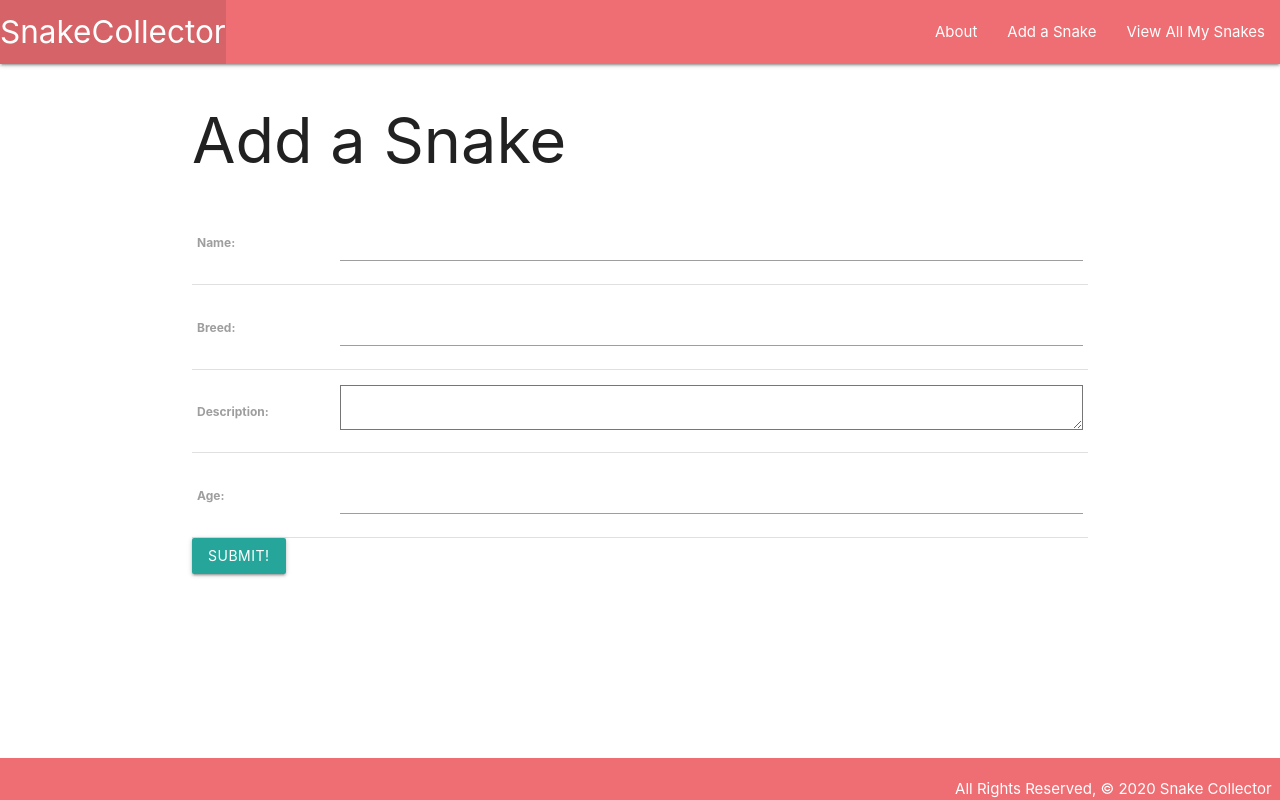
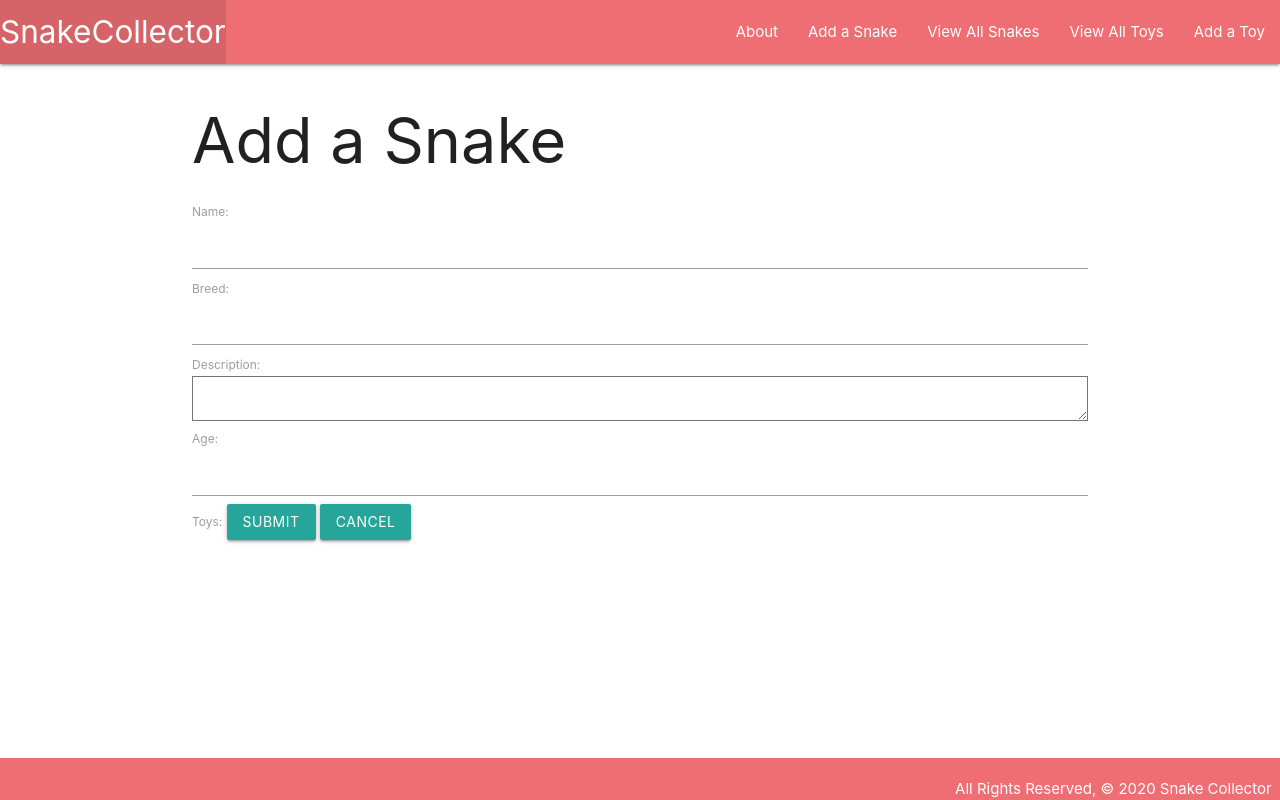
Before and after one commit to luxvalerian/snakeCollector, a Django app: page /snakes/create/ in a window 1280 px wide. Run offline with Django 3.2, Linux system fonts and the light colour scheme; data that the repository does not hold is empty.

Commit message:
changes to toys

```diff
--- a/main_app/models.py
+++ b/main_app/models.py
@@ -5,19 +5,24 @@
 MEALS = (
     ('B', 'Breakfast'),
     ('K', 'Second Breakfast'),
-    ('E', 'Elevenses'),
-    ('L', 'Luncheon'),
-    ('A', 'Afternoon Tea'),
-    ('D', 'Dinner'),
-    ('S', 'Supper')
+    ('L', 'Lunch'),
+    ('D', 'Dinner')
 )
 
 # Create your models here.
+class Toy(models.Model):
+    name = models.CharField(max_length=50)
+    color = models.CharField(max_length=20)
+
+    def __str__(self):
+        return f"A {self.color} {self.name}"
+
 class Snake(models.Model):
     name = models.CharField(max_length=100)
     breed = models.CharField(max_length=100)
     description = models.TextField(max_length=250)
     age = models.IntegerField()
+    toys = models.ManyToManyField(Toy)
 
     def __str__(self):
         return self.name
--- a/main_app/templates/base.html
+++ b/main_app/templates/base.html
@@ -1,5 +1,4 @@
 {% load static %}
-
 
 <!DOCTYPE html>
 <html lang="en">
@@ -11,7 +10,6 @@
   <link rel="stylesheet" href="https://cdnjs.cloudflare.com/ajax/libs/materialize/1.0.0/css/materialize.min.css">
   <link rel="stylesheet" type="text/css" href="{% static 'css/style.css' %}">
   <script src="https://cdnjs.cloudflare.com/ajax/libs/materialize/1.0.0/js/materialize.min.js"></script>
-
 </head>
 <body>
   <header class="navbar-fixed">
@@ -23,13 +21,16 @@
         <ul class="right">
           <li><a href="{% url 'about' %}">About</a></li>
           <li><a href="{% url 'snakes_create' %}">Add a Snake</a></li>
-          <li><a href="{% url 'index' %}">View All My Snakes</a></li>
+          <li><a href="{% url 'index' %}">View All Snakes</a></li>
+          <li><a href="{% url 'toys_index' %}">View All Toys</a></li>
+          <li><a href="{% url 'toys_create' %}">Add a Toy</a></li>
         </ul>
       </div>
     </nav>
   </header>
   <main class="container">
     {% block content %}
+
     {% endblock %}
   </main>
   <footer class="page-footer">
--- a/main_app/templates/main_app/snake_form.html
+++ b/main_app/templates/main_app/snake_form.html
@@ -1,17 +1,19 @@
 {% extends 'base.html' %}
 
 {% block content %}
+
     {% if object %}
         <h1>Edit <span class="teal-text">{{object.name}}</span></h1>
     {% else %}
         <h1>Add a Snake</h1>
     {% endif %}
 
-  <form action="" method="post">
-    {% csrf_token %}
-    <table>
-      {{ form.as_table }}
-    </table>
-    <input type="submit" value="Submit!" class="btn">
+    <form action="" method="post">
+      {% csrf_token %}
+
+      {{ form }}
+
+      <input type="submit" value="Submit" class="btn">
+      <a class="btn" href="{% url 'index' %}">Cancel</a>
   </form>
 {% endblock %}
--- a/main_app/urls.py
+++ b/main_app/urls.py
@@ -1,4 +1,5 @@
-from django.urls import path
+from django.contrib import admin
+from django.urls import path, include
 from . import views
 
 urlpatterns = [
@@ -10,4 +11,10 @@
     path('snakes/<int:pk>/update/', views.SnakeUpdate.as_view(), name='snakes_update'),
     path('snakes/<int:pk>/delete/', views.SnakeDelete.as_view(), name='snakes_delete'),
     path('snakes/<int:snake_id>/add_feeding/', views.add_feeding, name='add_feeding'),
+    path('snakes/<int:snake_id>/assoc_toy/<int:toy_id/', views.assoc_toy, name='assoc_toy'),
+    path('toys/', views.ToyList.as_view(), name='toys_index'),
+    path('toys/<int:pk>/', views.ToyDetail.as_view(), name='toys_detail'),
+    path('toys/create/', views.ToyCreate.as_view(), name='toys_create'),
+    path('toys/<int:pk>/update/', views.ToyUpdate.as_view(), name='toys_update'),
+    path('toys/<int:pk>/delete/', views.ToyDelete.as_view(), name='toys_delete'),
 ]
--- a/main_app/views.py
+++ b/main_app/views.py
@@ -1,7 +1,8 @@
 from django.shortcuts import render, redirect
 from django.views.generic.edit import CreateView, UpdateView, DeleteView
+from django.views.generic import ListView, DetailView
 
-from .models import Snake
+from .models import Snake, Toy
 from .forms import FeedingForm
 
 
@@ -19,10 +20,13 @@
 
 def snakes_detail(request, snake_id):
     snake = Snake.objects.get(id=snake_id)
+    toys_snake_doesnt_have = Toys.objects.exclude(id__in = snake.toys.all().values_list('id'))
     feeding_form = FeedingForm()
+
     return render(request, 'snakes/detail.html', {
         'snake': snake,
-        'feeding_form': feeding_form
+        'feeding_form': feeding_form,
+        'toys': toys_snake_doesnt_have
 
         })
 
@@ -34,6 +38,14 @@
     new_feeding.save()
   return redirect('detail', snake_id=snake_id)
 
+def assoc_toy(request, snake_id, toy_id):
+    Snake.objects.get(id=snake_id).toys.add(toy_id)
+    return redirect('detail', snake_id=snake_id)
+
+class SnakeCreate(CreateView):
+    model = Snake
+    fields = '__all__'
+
 class SnakeUpdate(UpdateView):
     model = Snake
     fields = ['breed', 'description', 'age']
@@ -42,6 +54,22 @@
     model = Snake
     success_url = '/snakes/'
 
-class SnakeCreate(CreateView):
-    model = Snake
-    fields = '__all__'
+class ToyList(ListView):
+    model = Toy
+
+class ToyDetail(DetailView):
+    model = Toy
+
+class ToyCreate(CreateView):
+    model = Toy
+    fields = ['name', 'color']
+    success_url = '/toys/'
+
+class ToyUpdate(UpdateView):
+    model = Toy
+    fields = ['name', 'color']
+    success_url = '/toys/'
+
+class ToyDelete(DeleteView):
+    model = Toy
+    success_url = '/toys/'
```
Also changed, not shown: main_app/templates/main_app/toy_confirm_delete.html (added, +15 -0 lines), main_app/templates/main_app/toy_detail.html (added, +16 -0 lines), main_app/templates/main_app/toy_form.html (added, +19 -0 lines), main_app/templates/main_app/toy_list.html (added, +20 -0 lines), main_app/templates/snakes/detail.html (+53 -3 lines), main_app/migrations/0004_auto_20200331_2254.py (added), main_app/migrations/0005_auto_20200402_2253.py (added).
